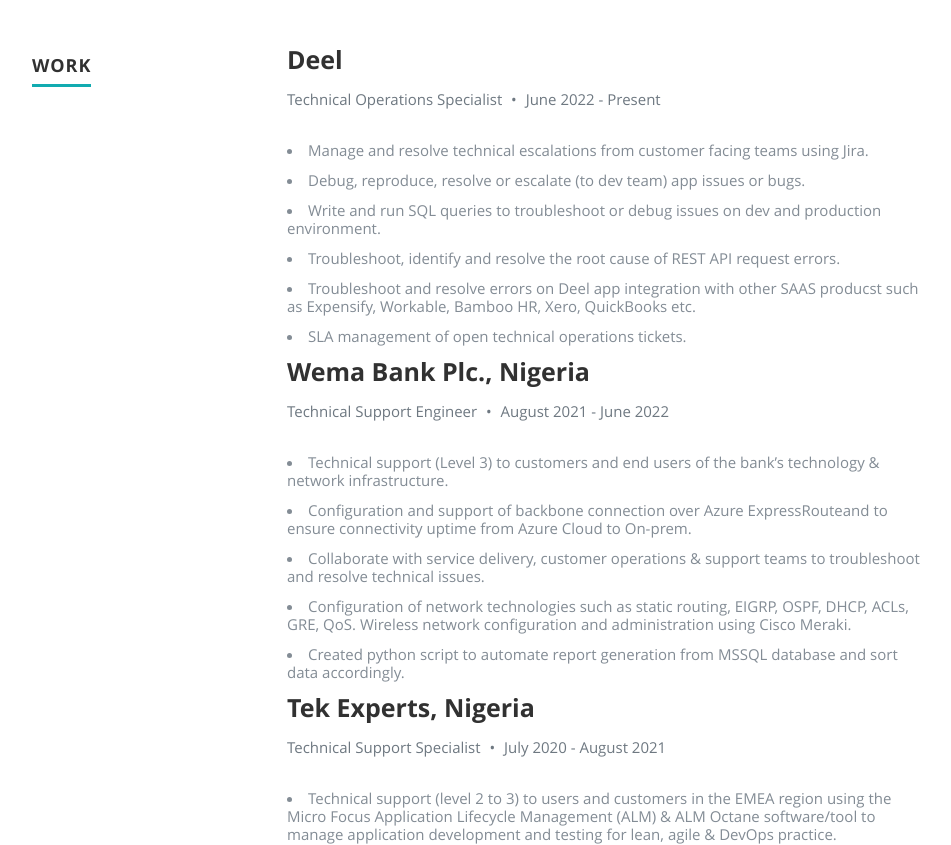
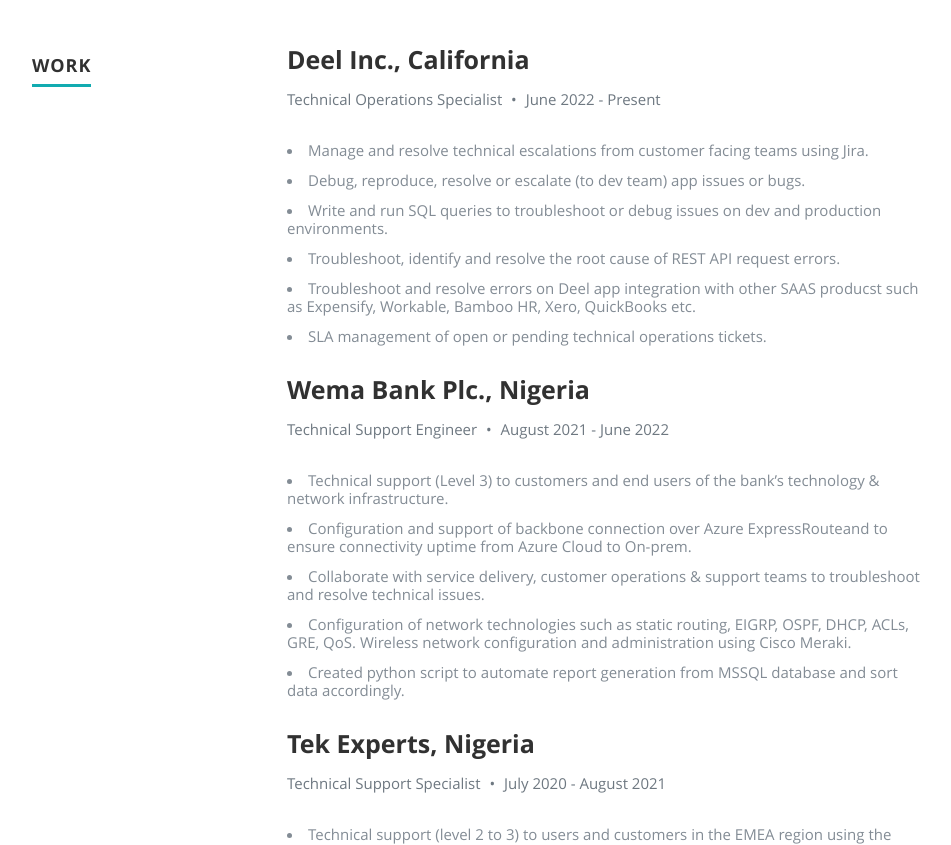
Before and after one commit to ovilori/azure-resume, a plain HTML site: page frontend/index.html in a window 1280 px wide. Shown: the part 1644-2489 px from the top of the page, without its empty margins (118-1069 px from the left). Drawn offline with nearby package versions, Linux system fonts and the light colour scheme; no server answers.

Commit message:
Updates to index.html

```diff
--- a/frontend/index.html
+++ b/frontend/index.html
@@ -170,17 +170,16 @@
 
                <div class="twelve columns">
 
-                  <h3>Deel</h3>
+                  <h3>Deel Inc., California</h3>
                   <p class="info">Technical Operations Specialist <span>&bull;</span> <em class="date">June 2022 - Present</em></p>
-
                   <p>
                      <li>Manage and resolve technical escalations from customer facing teams using Jira.</li>
                      <li>Debug, reproduce, resolve or escalate (to dev team) app issues or bugs.</li>
-                  <li>Write and run SQL queries to troubleshoot or debug issues on dev and production environment.</li>
+                     <li>Write and run SQL queries to troubleshoot or debug issues on dev and production environments.</li>
                      <li>Troubleshoot, identify and resolve the root cause of REST API request errors.</li>
                      <li>Troubleshoot and resolve errors on Deel app integration with other SAAS producst such as Expensify, Workable, Bamboo HR, Xero, QuickBooks etc.</li>
-                  <li>SLA management of open technical operations tickets.</li>
-
+                     <li>SLA management of open or pending technical operations tickets.</li>
+                  </p>
                </div>
 
             </div> <!-- item end -->
@@ -198,7 +197,7 @@
                      <li>Collaborate with service delivery, customer operations & support teams to troubleshoot and resolve technical issues.</li>
                      <li>Configuration of network technologies such as static routing, EIGRP, OSPF, DHCP, ACLs, GRE, QoS. Wireless network configuration and administration using Cisco Meraki.</li>
                      <li>Created python script to automate report generation from MSSQL database and sort data accordingly.</li>
-
+                  </p>
                </div>
 
             </div> <!-- item end -->
@@ -218,7 +217,6 @@
                      <li>Write and run SQL queries on MSSQL and Oracle database to troubleshoot integration, communication, permission, and performance issues.</li>
                      <li>Successfully mentored new team members on product technical training, customer support and case management best practice.</li>
                   </p>
-
                </div>
 
             </div> <!-- item end -->
```
Lines whose indentation alone changed are shown as unchanged.
